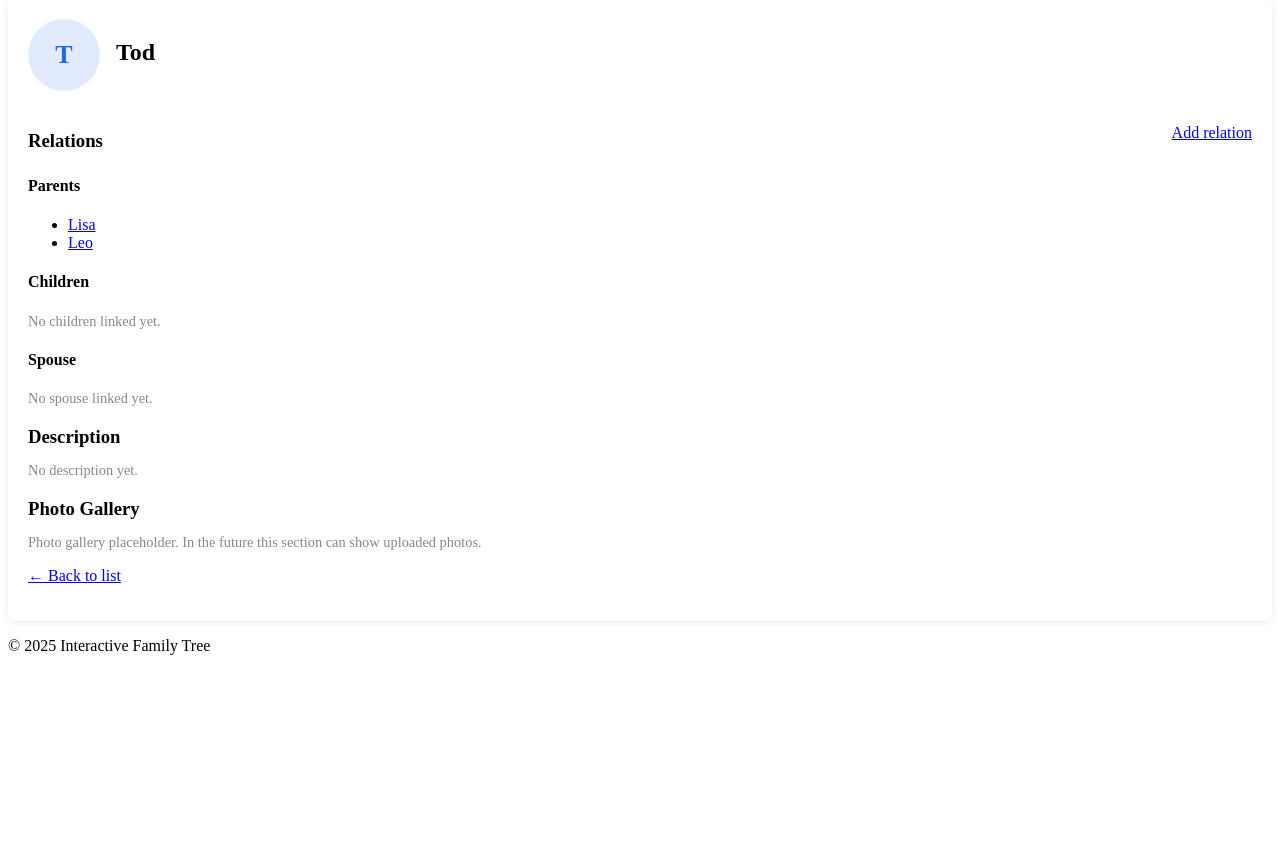
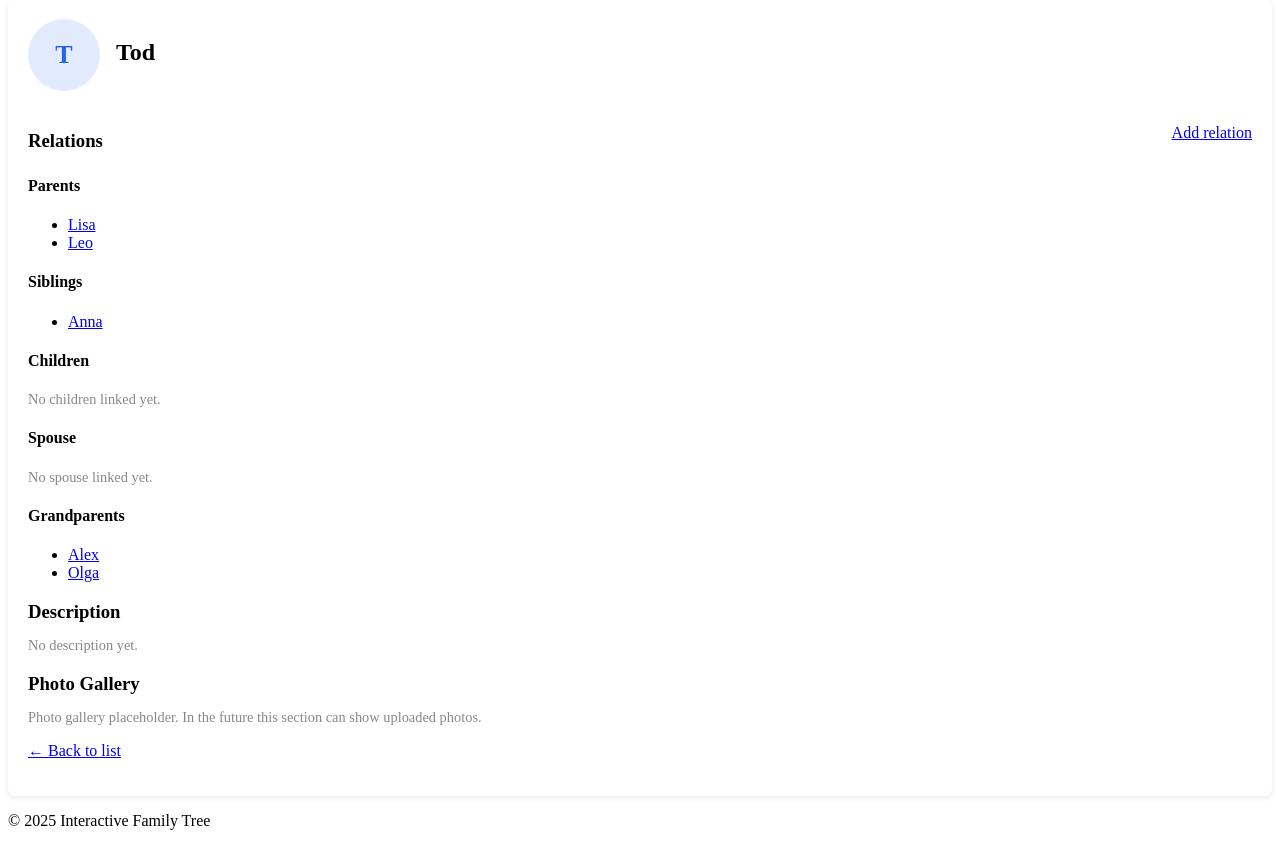
Before and after one commit to Dement1cs/interactive-family-tree, a Flask app: page /persons/1 in a window 1280 px wide. Shown: the part 130-976 px from the top of the page. Before the commit the page ends 785 px from the top, so only its background shows below. Run offline with Flask 3, Linux system fonts and the light colour scheme; data comes from the database, SQL or seed files in the repository; both versions use the stored data as it was after the commit.

Commit message:
relations
relations add - grandparents / siblings

```diff
--- a/app.py
+++ b/app.py
@@ -10,6 +10,8 @@ from db import(
     get_parents,
     get_children,
     get_spouses,
+    get_siblings,
+    get_grandparents,
     )
 
 app = Flask(__name__)
@@ -44,6 +46,7 @@ def add_person_route():
         return redirect(url_for("persons"))
     return render_template("person_add.html")
 
+# ДЕТАЛИ ================
 @app.route("/persons/<int:person_id>")
 def person_detail(person_id):
     person = get_person(person_id)
@@ -53,6 +56,8 @@ def person_detail(person_id):
     parents = get_parents(person_id)
     children = get_children(person_id)
     spouses = get_spouses(person_id)
+    siblings = get_siblings(person_id)
+    grandparents = get_grandparents(person_id)
 
     return render_template(
         "person_detail.html",
@@ -60,6 +65,8 @@ def person_detail(person_id):
         parents=parents,
         children=children,
         spouses=spouses,
+        siblings=siblings,
+        grandparents=grandparents,
     )
 
 @app.route("/persons/<int:person_id>/edit", methods=["GET", "POST"])
--- a/db.py
+++ b/db.py
@@ -132,3 +132,34 @@ def get_spouses(person_id):
     rows = cur.fetchall()
     conn.close()
     return rows
+
+def get_siblings(person_id):
+    """Возвращает список братьев/сестер для данного человека"""
+    parents = get_parents(person_id)
+    if not parents:
+        return []
+
+    seen = {}
+    for parent in parents:
+        children = get_children(parent["id"])
+        for child in children:
+            if child["id"] == person_id:
+                continue
+            # dedupe по id, но храним целую строку
+            seen[child["id"]] = child
+
+    return list(seen.values())
+
+def get_grandparents(person_id):
+    """Возвращает список бабушек/дедушек для данного человека"""
+    parents = get_parents(person_id)
+    if not parents:
+        return []
+
+    seen = {}
+    for parent in parents:
+        gps = get_parents(parent["id"])
+        for gp in gps:
+            seen[gp["id"]] = gp
+
+    return list(seen.values())
--- a/templates/person_detail.html
+++ b/templates/person_detail.html
@@ -66,6 +66,21 @@
                 <p class="muted">No parents linked yet.</p>
             {% endif %}
 
+            <h4>Siblings</h4>
+            {% if siblings and siblings|length > 0 %}
+                <ul>
+                {% for s in siblings %}
+                    <li>
+                        <a href="{{ url_for('person_detail', person_id=s['id']) }}">
+                            {{ s["first_name"] }} {{ s["last_name"] or "" }}
+                        </a>
+                    </li>
+                {% endfor %}
+                </ul>
+            {% else %}
+                <p class="muted">No siblings detected.</p>
+            {% endif %}
+
             <h4>Children</h4>
             {% if children and children|length > 0 %}
                 <ul>
@@ -95,7 +110,24 @@
             {% else %}
                 <p class="muted">No spouse linked yet.</p>
             {% endif %}
+
+            <h4>Grandparents</h4>
+            {% if grandparents and grandparents|length > 0 %}
+                <ul>
+                {% for gp in grandparents %}
+                    <li>
+                        <a href="{{ url_for('person_detail', person_id=gp['id']) }}">
+                            {{ gp["first_name"] }} {{ gp["last_name"] or "" }}
+                        </a>
+                    </li>
+                {% endfor %}
+                </ul>
+            {% else %}
+                <p class="muted">No grandparents detected.</p>
+            {% endif %}
         </section>
+
+
 
         <!-- Description -->
         <section class="person-section">
```
Also changed, not shown: database.db.
